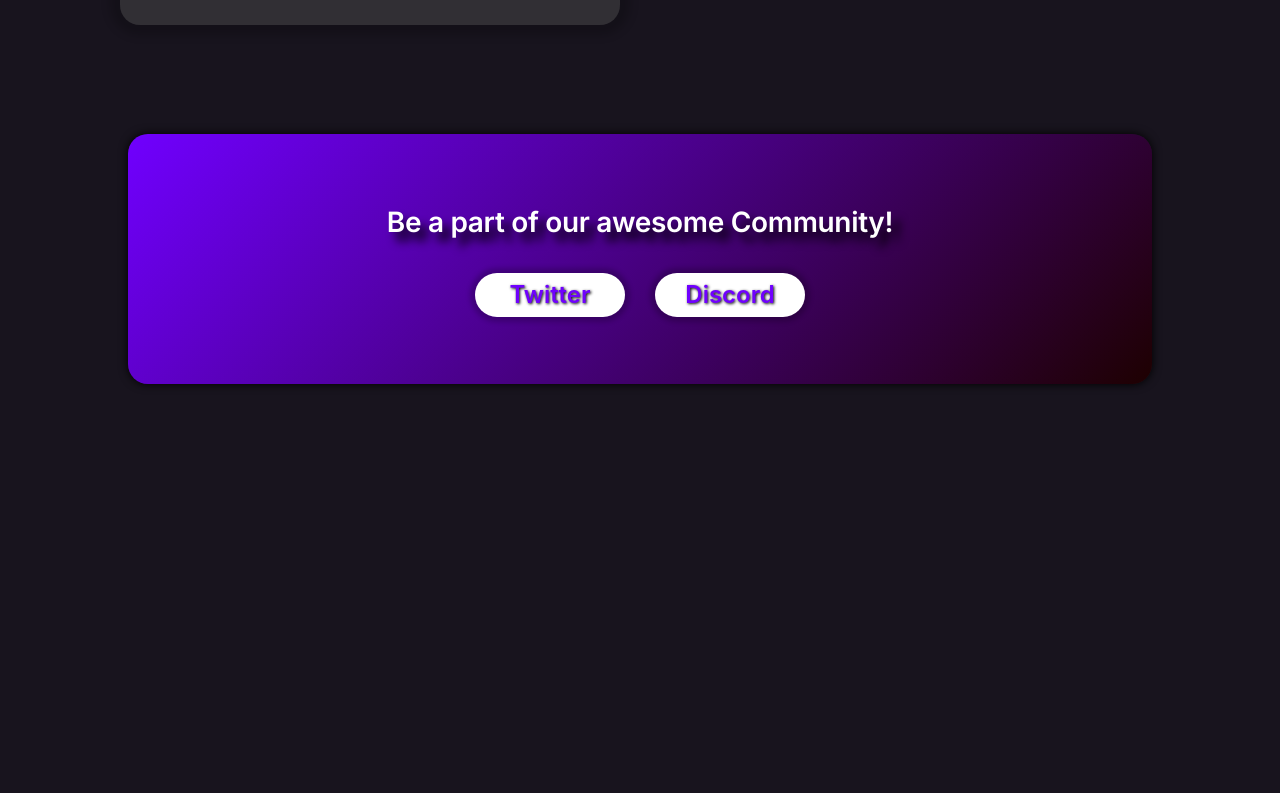
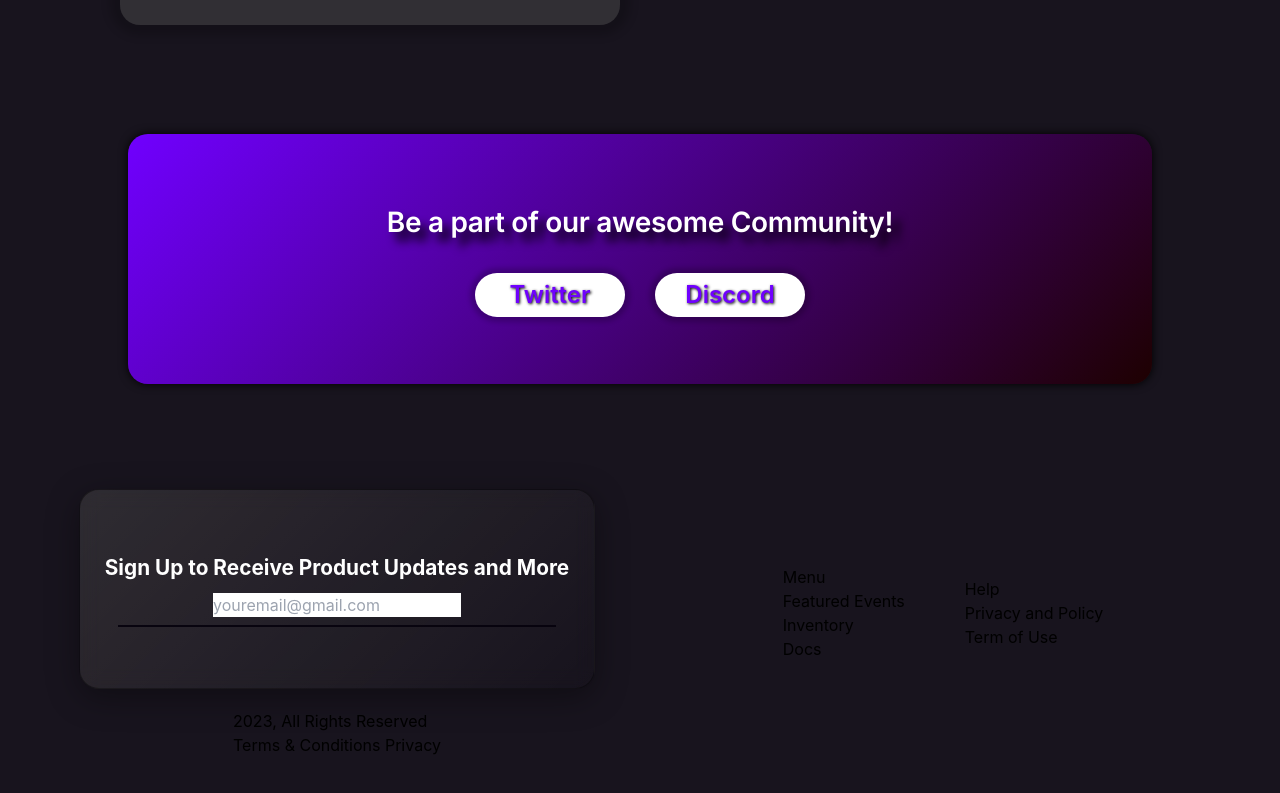
Before and after one commit to rahulkathuriaaa/eventify-tpg, a React (Create React App) app: page / in a window 1280 px wide. Shown: the part 2119-2912 px from the top of the page. Before the commit the page ends 2538 px from the top, so only its background shows below. Built offline with nearby package versions, Linux system fonts and the light colour scheme; the HTML template or start-up script is replaced by a standard one; a web font is replaced by a local one.

Commit message:
footer added

```diff
--- a/src/App.css
+++ b/src/App.css
@@ -490,10 +490,75 @@
   transition: 0.2s ease-in-out;
 }
 
-.com-btn-a:hover{
+.com-btn-a:hover {
   background-color: #7c5fb9;
   color: white;
   font-size: 1.75rem;
   height: 50px;
   width: 170px;
 }
+
+.foot-section {
+  margin: 50px;
+}
+
+.foot-content {
+  display: grid;
+  grid-template-columns: repeat(2, minmax(0, 1fr));
+  gap: 2rem;
+}
+
+.foot-left {
+  display: flex;
+  flex-direction: column;
+  justify-content: center;
+  align-items: center;
+}
+
+.foot-container {
+  margin: 20px;
+  height: 200px;
+  width: 90%;
+  display: flex;
+  flex-direction: column;
+  justify-content: center;
+  align-items: center;
+}
+
+.glass {
+  background: linear-gradient(
+    135deg,
+    rgba(255, 255, 225, 0.1),
+    rgba(255, 255, 225, 0)
+  );
+  backdrop-filter: blur(10px);
+  -webkit-backdrop-filter: blur(10px);
+  border: 1px solid rgb(0 0 0 / 39%);
+  border-radius: 20px;
+  box-shadow: 0 8px 32px 0 rgba(0, 0, 0, 0.37);
+}
+
+.foot-sign {
+  font-size: 1.3rem;
+  margin-bottom: 10px;
+  font-weight: 700;
+  color: white;
+}
+
+.blank {
+  width: 85%;
+  height: 2px;
+  background: #07030ded;
+  margin-top: 8px;
+}
+
+.foot-right {
+  display: flex;
+  justify-content: center;
+  align-items: center;
+  flex-direction: row;
+}
+
+.foot-menu{
+  margin: 30px;
+}
--- a/src/App.js
+++ b/src/App.js
@@ -5,6 +5,7 @@
 import Features from './Components/Features';
 // import Services from './Components/Services';
 import Community from './Components/Community';
+import Footer from './Components/Footer';
 
 function App() {
   return (
@@ -17,6 +18,7 @@
       <Features />
       {/* <Services /> */}
       <Community />
+      <Footer />
     </div>
   );
 }
--- a/src/Components/Footer.jsx
+++ b/src/Components/Footer.jsx
@@ -1,9 +1,46 @@
-import React from 'react'
+import React from "react";
 
 export default function Footer() {
   return (
-    <div>
+    <section className="foot-section">
+        {/* Footer Section */}
+      <div className="foot-content">
+        {/* Left Part */}
+        <div className="foot-left">
+          <div className="foot-container glass">
+            <div className="foot-sign">Sign Up to Receive Product Updates and More</div>
+            <form action="" method="post">
+              <input type="email" placeholder="youremail@gmail.com" />
+            </form>
+            <div className="blank"></div>
+          </div>
 
-    </div>
-  )
+          <div>
+            <div>2023, All Rights Reserved</div>
+            <div>Terms & Conditions Privacy</div>
+          </div>
+        </div>
+
+        {/* Right Part */}
+        <div className="foot-right">
+          <div className="foot-menu">
+            <div>Menu</div>
+            <ul>
+                <li>Featured Events</li>
+                <li>Inventory</li>
+                <li>Docs</li>
+            </ul>
+          </div>
+
+          <div className="foot-menu">
+            <div>Help</div>
+            <ul>
+                <li>Privacy and Policy</li>
+                <li>Term of Use</li>
+            </ul>
+          </div>
+        </div>
+      </div>
+    </section>
+  );
 }
```
